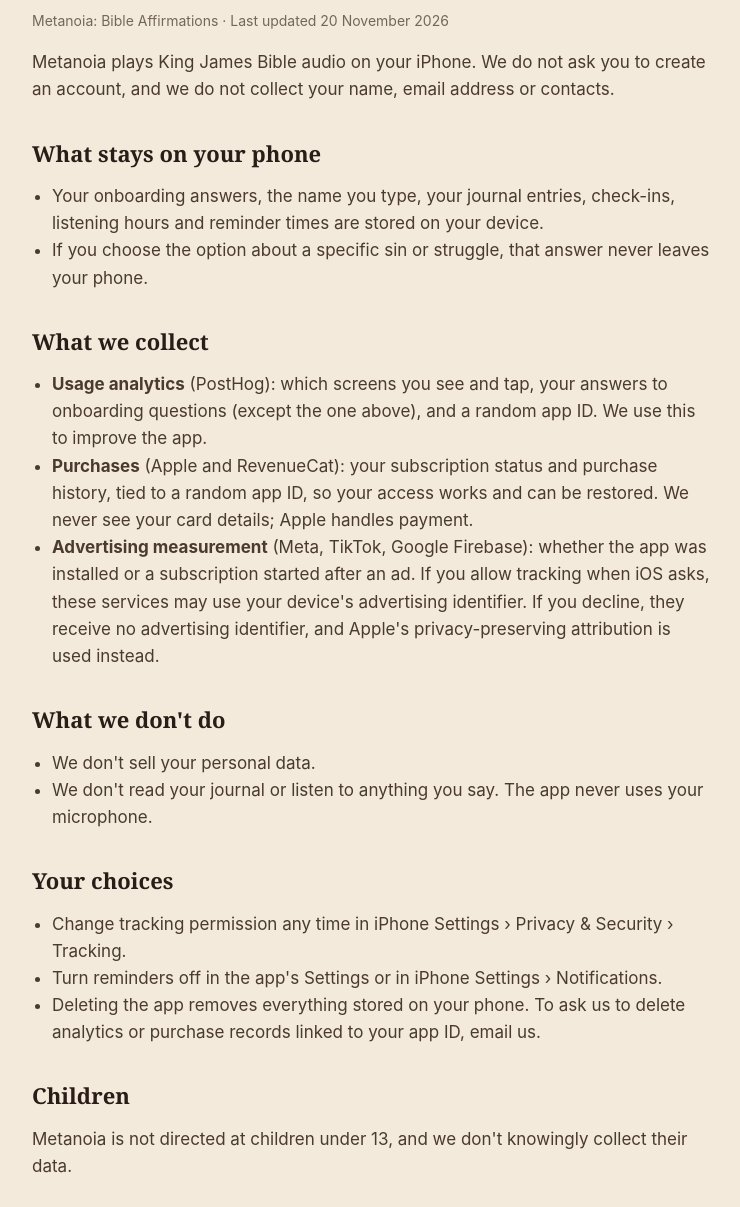
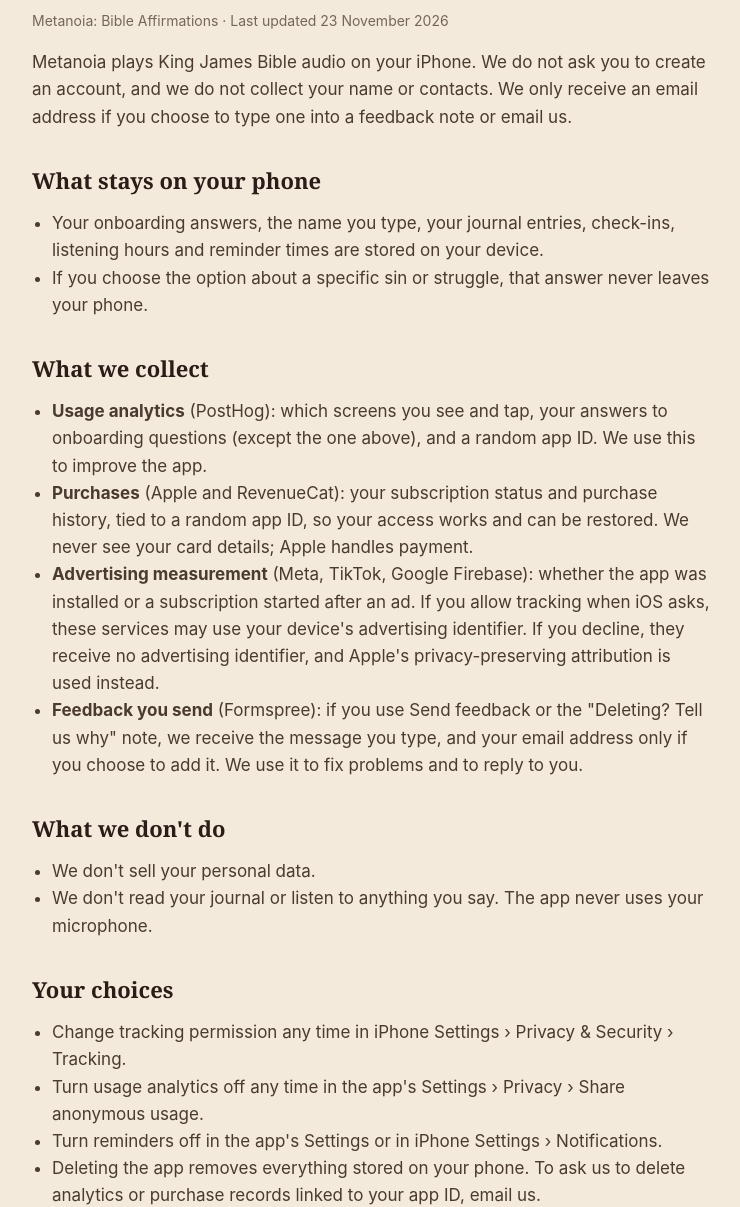
Before and after one commit to varnnn/metanoia, a plain HTML site: page privacy.html in a window 1280 px wide. Shown: the part 93-1300 px from the top of the page, without its empty margins (268-1008 px from the left). Drawn offline with Linux system fonts and the light colour scheme.

Commit message:
Terms: correct annual price to $59.99, name the one-time offers; privacy: feedback notes, analytics opt-out
Co-Authored-By: Claude Fable 5.2 <noreply@anthropic.com>
Claude-Session: https://claude.ai/code/session_01NAYFmNjDnX5YJkWNi18ghg

```diff
--- a/privacy.html
+++ b/privacy.html
@@ -1,18 +1,20 @@
 <!doctype html><html lang="en"><head><meta charset="utf-8"><meta name="viewport" content="width=device-width,initial-scale=1">
 <title>Metanoia Privacy Policy</title><link rel="stylesheet" href="style.css"></head><body><main>
-<h1>Privacy Policy</h1><p class="muted">Metanoia: Bible Affirmations · Last updated 20 November 2026</p>
-<p>Metanoia plays King James Bible audio on your iPhone. We do not ask you to create an account, and we do not collect your name, email address or contacts.</p>
+<h1>Privacy Policy</h1><p class="muted">Metanoia: Bible Affirmations · Last updated 23 November 2026</p>
+<p>Metanoia plays King James Bible audio on your iPhone. We do not ask you to create an account, and we do not collect your name or contacts. We only receive an email address if you choose to type one into a feedback note or email us.</p>
 <h2>What stays on your phone</h2>
 <ul><li>Your onboarding answers, the name you type, your journal entries, check-ins, listening hours and reminder times are stored on your device.</li>
 <li>If you choose the option about a specific sin or struggle, that answer never leaves your phone.</li></ul>
 <h2>What we collect</h2>
 <ul><li><b>Usage analytics</b> (PostHog): which screens you see and tap, your answers to onboarding questions (except the one above), and a random app ID. We use this to improve the app.</li>
 <li><b>Purchases</b> (Apple and RevenueCat): your subscription status and purchase history, tied to a random app ID, so your access works and can be restored. We never see your card details; Apple handles payment.</li>
-<li><b>Advertising measurement</b> (Meta, TikTok, Google Firebase): whether the app was installed or a subscription started after an ad. If you allow tracking when iOS asks, these services may use your device's advertising identifier. If you decline, they receive no advertising identifier, and Apple's privacy-preserving attribution is used instead.</li></ul>
+<li><b>Advertising measurement</b> (Meta, TikTok, Google Firebase): whether the app was installed or a subscription started after an ad. If you allow tracking when iOS asks, these services may use your device's advertising identifier. If you decline, they receive no advertising identifier, and Apple's privacy-preserving attribution is used instead.</li>
+<li><b>Feedback you send</b> (Formspree): if you use Send feedback or the "Deleting? Tell us why" note, we receive the message you type, and your email address only if you choose to add it. We use it to fix problems and to reply to you.</li></ul>
 <h2>What we don't do</h2>
 <ul><li>We don't sell your personal data.</li><li>We don't read your journal or listen to anything you say. The app never uses your microphone.</li></ul>
 <h2>Your choices</h2>
 <ul><li>Change tracking permission any time in iPhone Settings › Privacy &amp; Security › Tracking.</li>
+<li>Turn usage analytics off any time in the app's Settings › Privacy › Share anonymous usage.</li>
 <li>Turn reminders off in the app's Settings or in iPhone Settings › Notifications.</li>
 <li>Deleting the app removes everything stored on your phone. To ask us to delete analytics or purchase records linked to your app ID, email us.</li></ul>
 <h2>Children</h2><p>Metanoia is not directed at children under 13, and we don't knowingly collect their data.</p>
```
Also changed, not shown: terms.html (+2 -2 lines).
